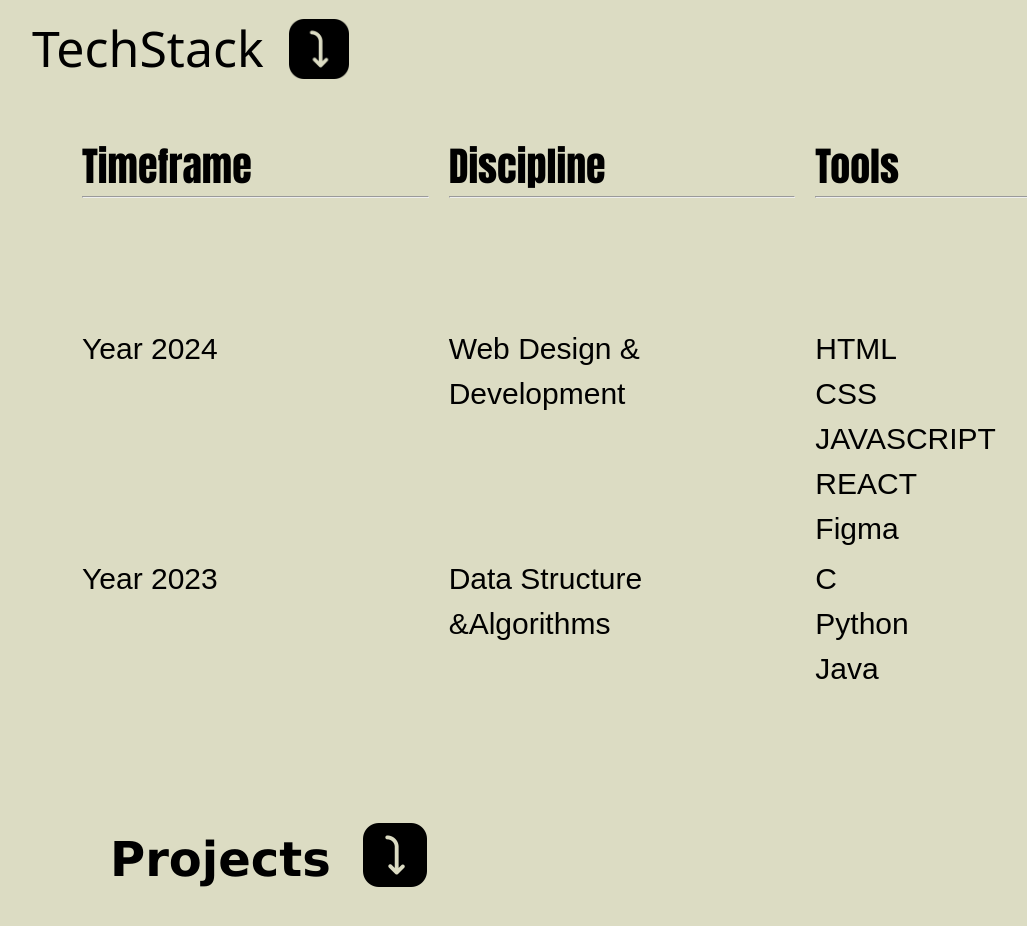
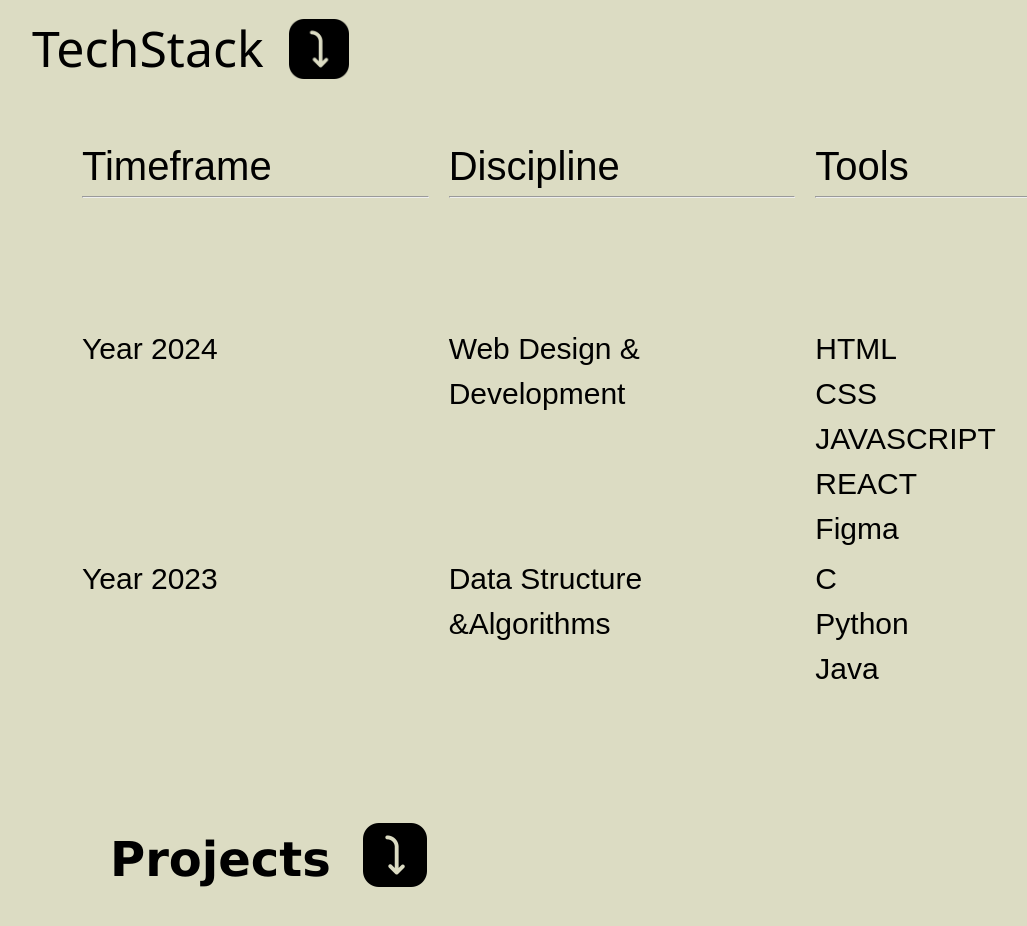
Before and after one commit to nishantgreyhat/Nishant-Portfolio, a React (Vite) app: page / in a window 1280 px wide. Shown: the part 1340-2266 px from the top of the page, without its empty margins (18-1045 px from the left). Built offline with nearby package versions, Linux system fonts and the light colour scheme.

Commit message:
fixed another bug

```diff
--- a/src/components/SkillsSection/SkillsSection.css
+++ b/src/components/SkillsSection/SkillsSection.css
@@ -37,7 +37,7 @@ body{
 
 .item1, .item2, .item3 {
     font-size: 40px;
-    font-family: Impact, Haettenschweiler, 'Arial Narrow Bold', sans-serif;
+    font-family: Haettenschweiler, 'Arial Narrow Bold', sans-serif;
 }
 
 .item4,.item5, .item6 ,.item7,.item8, .item9{
```
